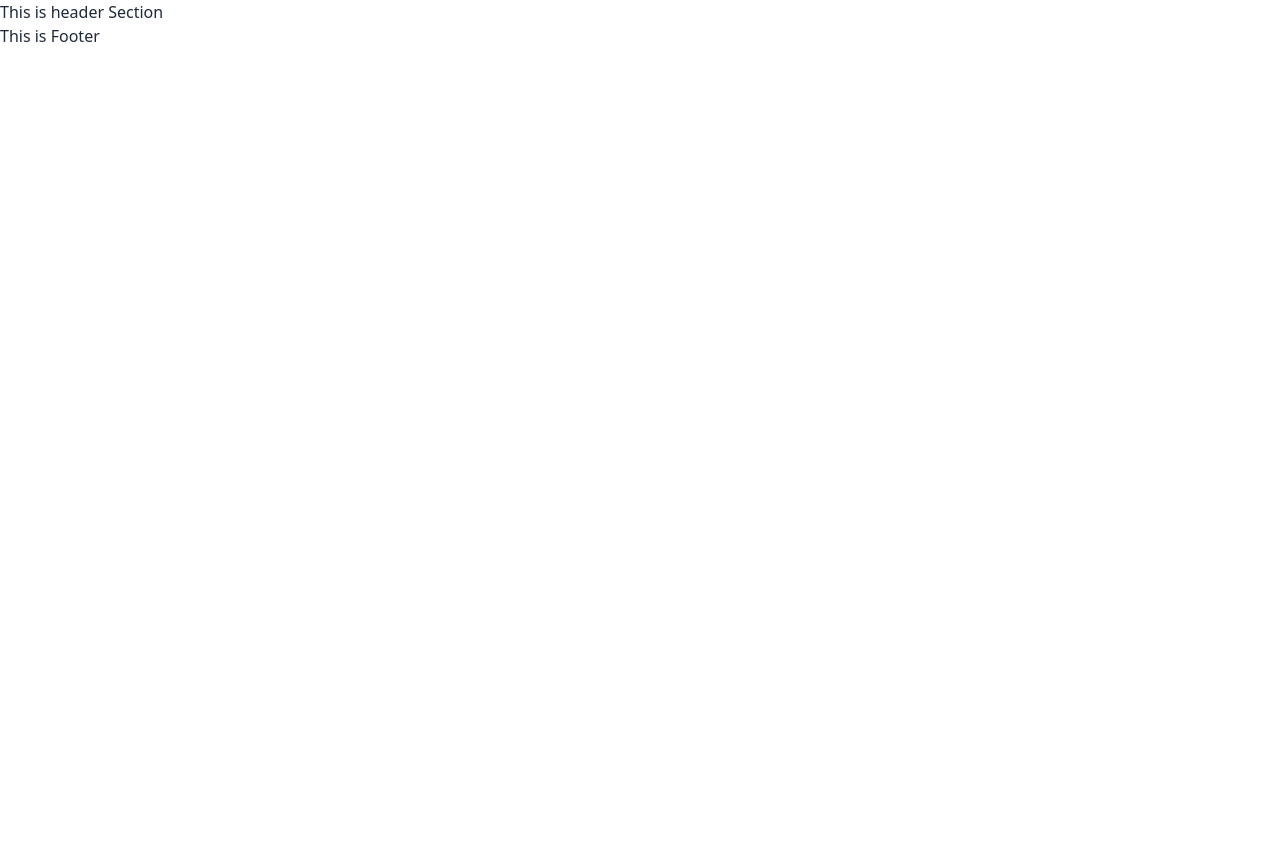
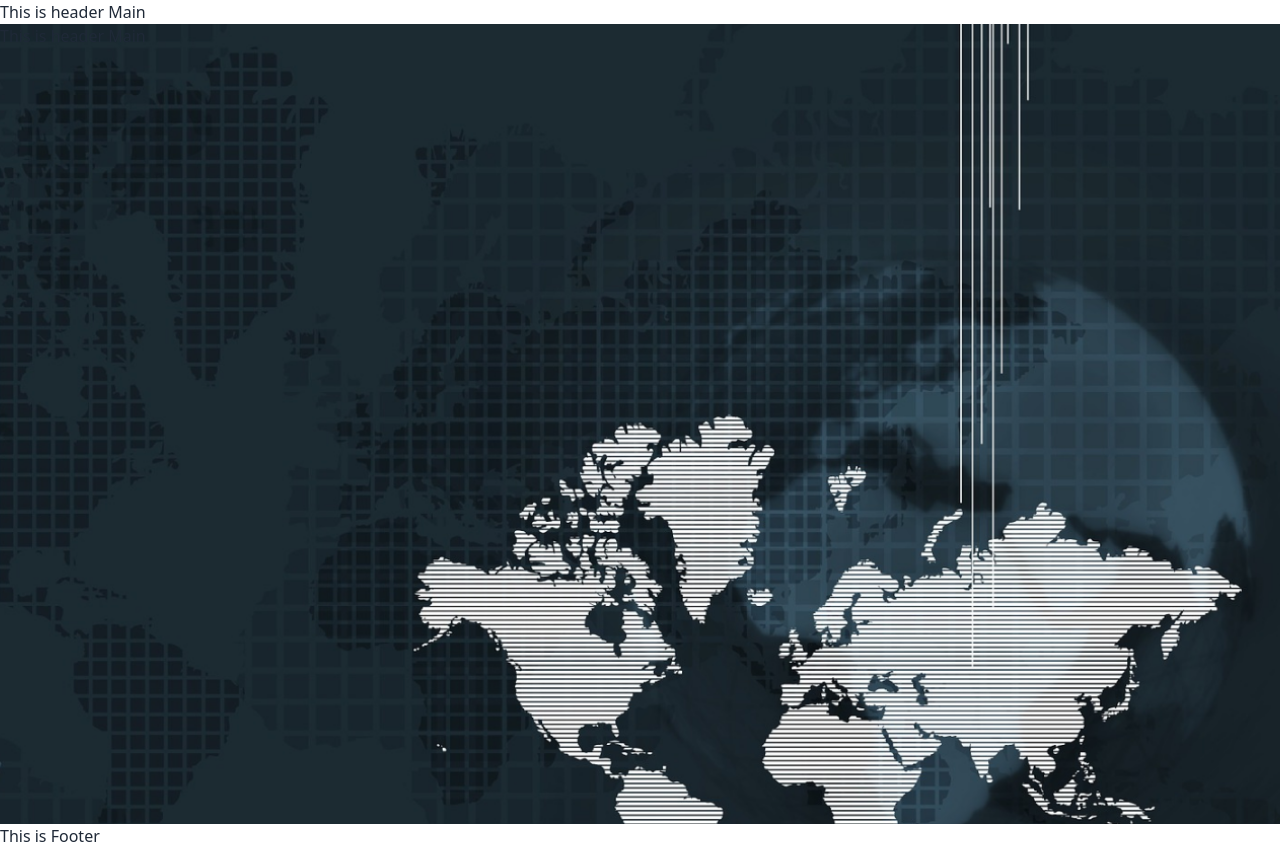
Before and after one commit to SofiuzzamanSofi/GitFair-Client-Side, a React (Create React App) app: page / in a window 1280 px wide. Before the commit the page ends 800 px from the top, so only its background shows below. Built offline with nearby package versions, Linux system fonts and the light colour scheme; the HTML template or start-up script is replaced by a standard one.

Commit message:
header bg and navbar design is Running

```diff
--- a/src/App.js
+++ b/src/App.js
@@ -3,10 +3,6 @@ import './App.css';
 import router from './Routes/Routes';
 
 function App() {
-
-
-
-
   return (
     <RouterProvider router={router}></RouterProvider>
   );
--- /dev/null
+++ b/src/Components/Home/Hero/Hero.js
@@ -0,0 +1,12 @@
+import React from 'react';
+import Header from '../../Share/Header/Header';
+
+const Hero = () => {
+    return (
+        <div className='bg-[url("/src/assets/hero-banner.png")] lg:bg-[url("/src/assets/hero-banner.png")] h-screen bg-cover bg-center'>
+            <Header />
+        </div>
+    );
+};
+
+export default Hero;
--- a/src/Components/Home/Home.js
+++ b/src/Components/Home/Home.js
@@ -1,11 +1,10 @@
 import React from 'react';
-import Header from '../Share/Header/Header';
+import Hero from './Hero/Hero';
 
 const Home = () => {
     return (
         <>
-            <Header />
-            <h1 className='bg-black'></h1>
+            <Hero />
         </>
     );
 };
--- a/src/Components/Share/Header/Header.js
+++ b/src/Components/Share/Header/Header.js
@@ -3,7 +3,7 @@ import React from 'react';
 const Header = () => {
     return (
         <div>
-            This is header Section
+            This is header  Main
         </div>
     );
 };
--- a/src/Routes/Routes.js
+++ b/src/Routes/Routes.js
@@ -1,4 +1,5 @@
 import { createBrowserRouter } from "react-router-dom";
+import Home from "../Components/Home/Home";
 import Main from "../Layout/Main";
 
 const router = createBrowserRouter([
@@ -6,7 +7,10 @@ const router = createBrowserRouter([
         path: '/',
         element: <Main />,
         children: [
-
+            {
+                path: '/',
+                element: <Home />
+            }
         ]
     }
 ]);
```
Also changed, not shown: src/assets/hero-banner.png (added).
